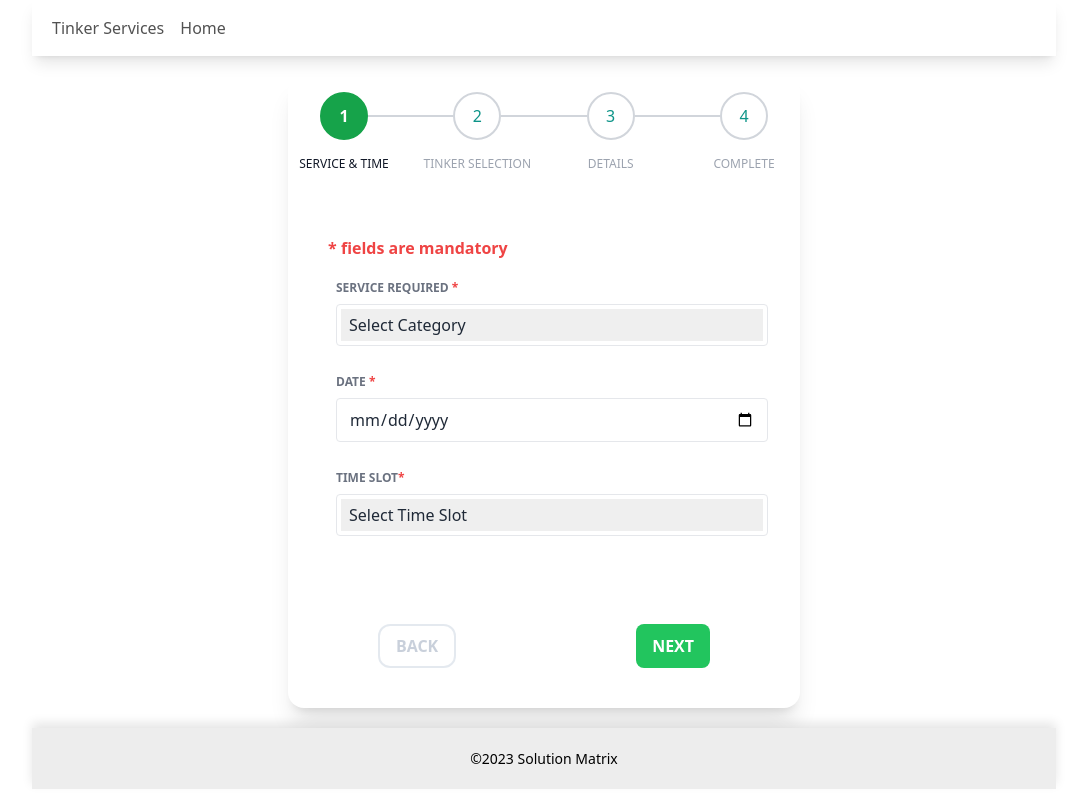
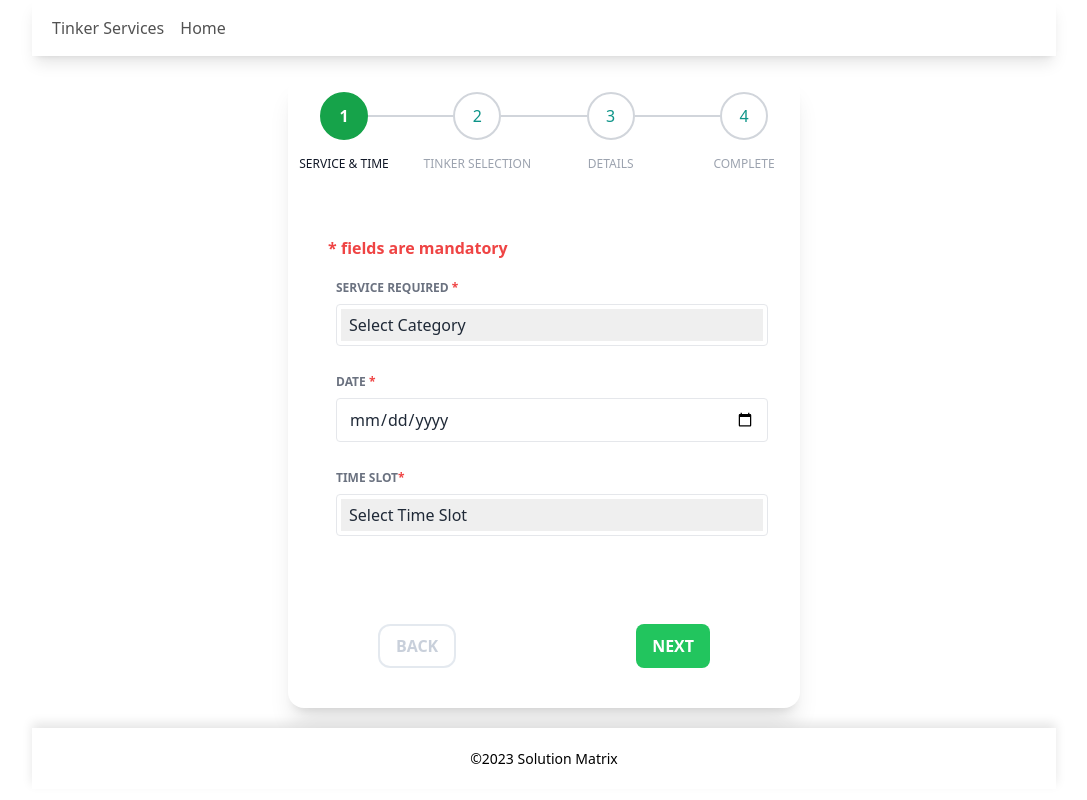
Before and after one commit to ashwinibala/TinkerManagementWeb, a React (Create React App) app: page /booking in a window 1280 px wide. Shown: the whole page, without its empty margins (96-1183 px from the left). Built offline with nearby package versions, Linux system fonts and the light colour scheme.

Commit message:
tinker list fixed
tinker list fixed

```diff
--- a/src/Pages/Booking/steps/TinkerList.jsx
+++ b/src/Pages/Booking/steps/TinkerList.jsx
@@ -18,7 +18,7 @@ const handleClick = (e) => {
         <div>
             <h1>Tinker List</h1>
             {bookingError.client && <span className="text-red-500 text-xs font-bold h-6 mt-3 leading-8 uppercase">{bookingError.client}</span>}
-            {Array.isArray(tinkerList) ? (
+            {(Array.isArray(tinkerList) || tinkerList.length !== 0)? (
                 tinkerList.map((item) => (
                 <div key={item.id}>
                     <label className="m-1">
@@ -28,7 +28,7 @@ const handleClick = (e) => {
                 </div>
                 ))
                 ) : (
-                <div>No data available.</div>
+                <div>No tinker available. Please Select another time slot</div>
             )}
         </div>
     )
--- a/src/shared/shared.css
+++ b/src/shared/shared.css
@@ -4,7 +4,7 @@ body{
 }
 
 .header, .footer {
-    background-color:#ededed;
+    background-color:#ffffff;
     color: #000000;
     padding: 20px;
     text-align: center;
```
